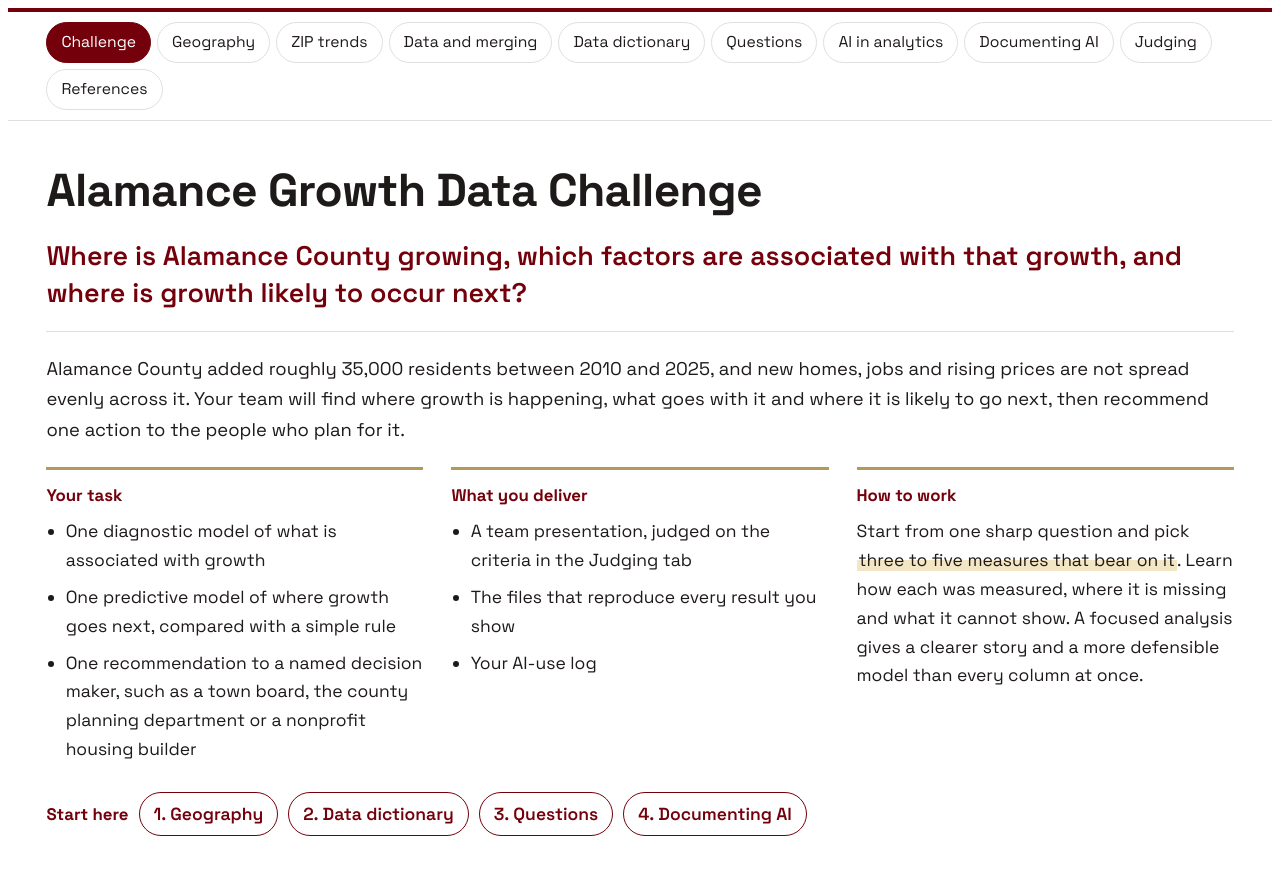
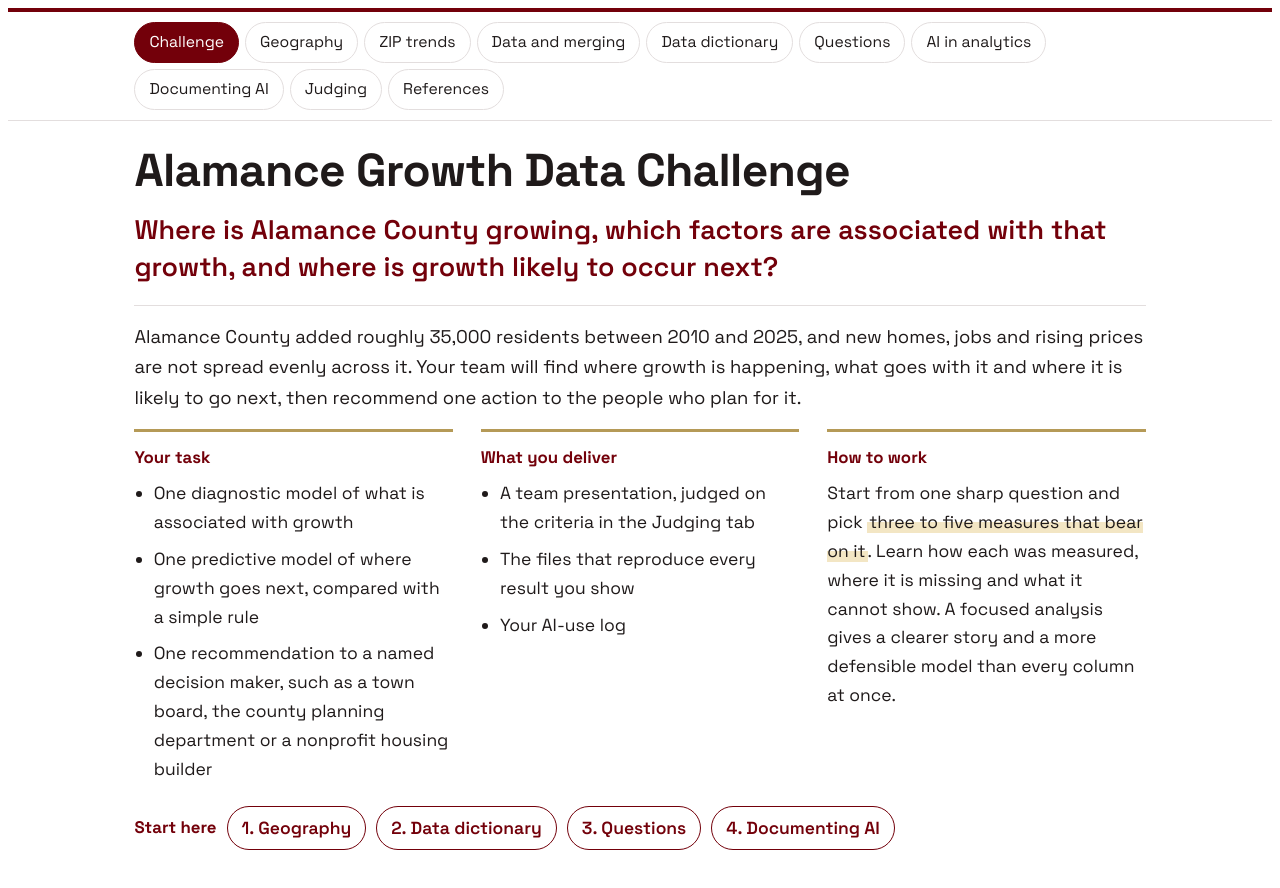
Before and after one commit to vinayaka-elon/alamance-challenge, a plain HTML site: page index.html in a window 1280 px wide. Drawn offline with nearby package versions, Linux system fonts and the light colour scheme.

Commit message:
Update index.html

```diff
--- a/index.html
+++ b/index.html
@@ -14,20 +14,20 @@
 *{box-sizing:border-box}
 body{background:var(--bg);color:var(--fg);font-family:var(--font);font-size:16px;line-height:1.6}
 nav.rail{position:sticky;top:env(safe-area-inset-top,0px);z-index:20;background:var(--bg);border-bottom:1px solid var(--line)}
-nav.rail .in{max-width:none;margin:0;padding:10px clamp(16px,3vw,48px);display:flex;flex-wrap:wrap;gap:6px}
+nav.rail .in{width:80%;margin:0 auto;padding:10px 0;display:flex;flex-wrap:wrap;gap:6px}
 nav.rail{border-top:4px solid var(--accent)}
 nav.rail a{white-space:nowrap;text-decoration:none;color:var(--fg);font-size:.88rem;padding:6px 12px;border-radius:999px;border:1px solid var(--line)}
 nav.rail a:hover{border-color:var(--accent);color:var(--accent)}
 nav.rail a.on{background:var(--accent);border-color:var(--accent);color:#fff}
 .panel[hidden]{display:none!important}
-main{max-width:none;margin:0;padding:28px clamp(16px,3vw,48px) 80px;display:flex;flex-direction:column;gap:64px}
+main{width:80%;margin:0 auto;padding:20px 0 48px;display:flex;flex-direction:column;gap:32px}
 header.top{display:grid;grid-template-columns:minmax(0,1fr);gap:20px;padding-top:12px}
 h1{font-size:clamp(2rem,4.4vw,3.2rem);line-height:1.05;margin:0;font-weight:700;letter-spacing:-.02em;text-wrap:balance}
 .kicker{color:var(--accent);font-weight:600;font-size:.9rem;margin-bottom:10px}
 .lede{font-size:1.15rem;color:var(--fg);margin:14px 0 0}
 .q{background:var(--panel);border:1px solid var(--line);border-left:5px solid var(--accent);padding:18px 20px;border-radius:6px;font-size:1.1rem;font-weight:600;line-height:1.45}
 .q small{display:block;font-weight:400;color:var(--muted);font-size:.9rem;margin-top:8px}
-section{display:flex;flex-direction:column;gap:16px;scroll-margin-top:64px}
+section{display:flex;flex-direction:column;gap:14px;scroll-margin-top:64px}
 h2{font-size:1.6rem;margin:0;font-weight:700;letter-spacing:-.01em}
 .sec-num{color:var(--accent);font-variant-numeric:tabular-nums;margin-right:10px}
 p{margin:0}
@@ -141,7 +141,7 @@ th{color:var(--fg);background:#f4ecec}
 
 
 /* challenge landing */
-header.top{display:flex;flex-direction:column;gap:22px;padding-top:16px}
+header.top{display:flex;flex-direction:column;gap:16px;padding-top:4px}
 h1{font-size:clamp(2.2rem,3.6vw,2.9rem);line-height:1.1;letter-spacing:-.015em}
 .bigq{font-size:clamp(1.35rem,2.1vw,1.7rem);line-height:1.4;font-weight:600;color:var(--accent);margin:0;padding-bottom:18px;border-bottom:1px solid var(--line)}
 .lede{font-size:1.15rem;line-height:1.65;margin:0}
@@ -152,7 +152,8 @@ h1{font-size:clamp(2.2rem,3.6vw,2.9rem);line-height:1.1;letter-spacing:-.015em}
 .startrow{display:flex;flex-wrap:wrap;gap:10px;align-items:center;padding-top:6px}
 .startrow a{text-decoration:none;color:var(--accent);font-weight:600;border:1px solid var(--accent);border-radius:999px;padding:7px 14px}
 .startrow a:hover{background:var(--accent);color:#fff}
-@media (max-width:860px){.trio{grid-template-columns:minmax(0,1fr)}}
+@media (max-width:860px){
+  main,nav.rail .in{width:auto;padding-left:16px;padding-right:16px}.trio{grid-template-columns:minmax(0,1fr)}}
 
 @media (max-width:860px){
   #measure{width:100%} .btns>label{min-width:0;max-width:100%;flex:1 1 100%}
```
